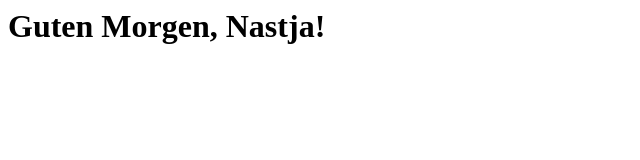
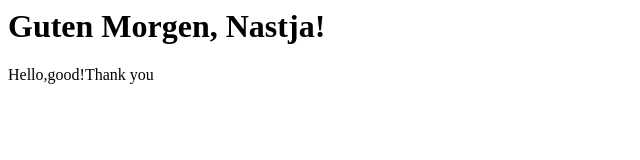
Before and after one commit to potishna/lesson2_hw_git_github, a plain HTML site: page index.html in a window 1280 px wide. Shown: the whole page, without its empty margins (0-640 px from the left). Drawn offline with Linux system fonts and the light colour scheme.

Commit message:
Greetings

```diff
--- a/index.html
+++ b/index.html
@@ -6,6 +6,8 @@
     </head>
     <body>
      <h1>Guten Morgen, Nastja!</h1>
+        <p> Hello,good!Thank you </p>
+
 
     </body>
     </html>
```
